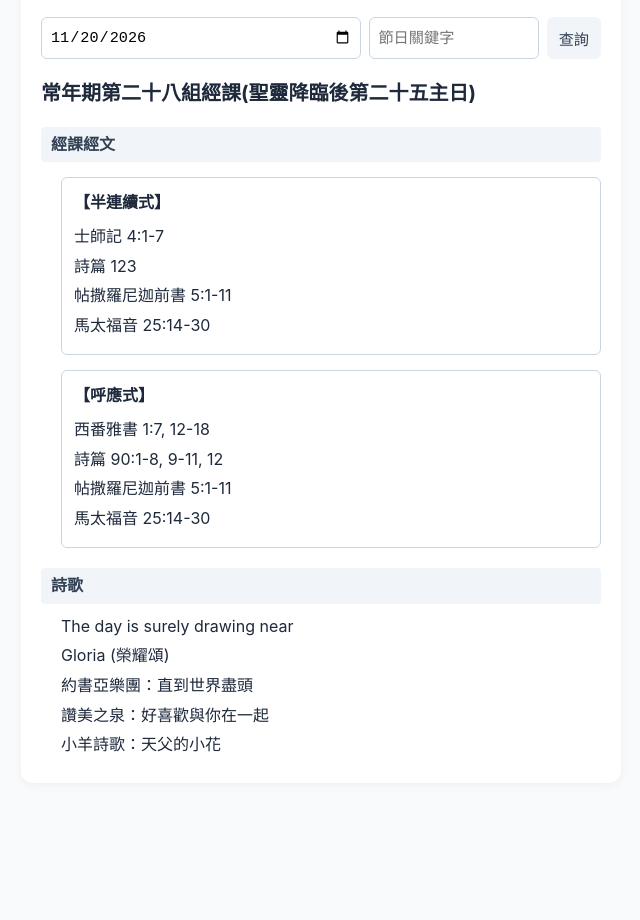
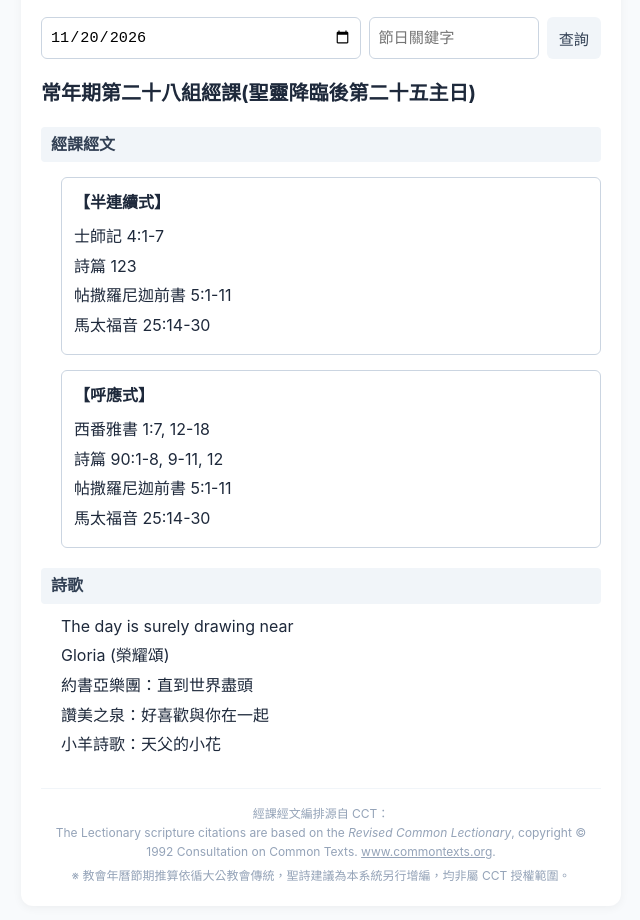
Before and after one commit to jameshhsu-source/Lect_Cht_New, a plain HTML site: page index.html in a window 1280 px wide. Shown: the part 114-1034 px from the top of the page, without its empty margins (319-959 px from the left). Before the commit the page ends 917 px from the top, so only its background shows below. Drawn offline with Linux system fonts and the light colour scheme.

```diff
--- a/index.html
+++ b/index.html
@@ -68,9 +68,13 @@
         <button onclick="handleSearch()">查詢</button>
     </div>
     <div id="alertBox" class="alert"></div>
-    <div id="resultContent">載入引擎中...</div>
+	<div id="resultContent">載入引擎中...</div>
+	<div style="margin-top: 30px; text-align: center; font-size: 0.75rem; color: #94a3b8; border-top: 1px solid #f1f5f9; padding-top: 15px; line-height: 1.6;">
+        經課經文編排源自 CCT：<br>
+        The Lectionary scripture citations are based on the <i>Revised Common Lectionary</i>, copyright © 1992 Consultation on Common Texts. <a href="http://www.commontexts.org" target="_blank" style="color: #94a3b8; text-decoration: underline;">www.commontexts.org</a>.<br>
+        <span style="display: inline-block; margin-top: 5px; color: #94a3b8;">※ 教會年曆節期推算依循大公教會傳統，聖詩建議為本系統另行增編，均非屬 CCT 授權範圍。</span>
+    </div>
 </div>
-
 <script src="data.js"></script>
 <script src="engine.js"></script>
 
```
